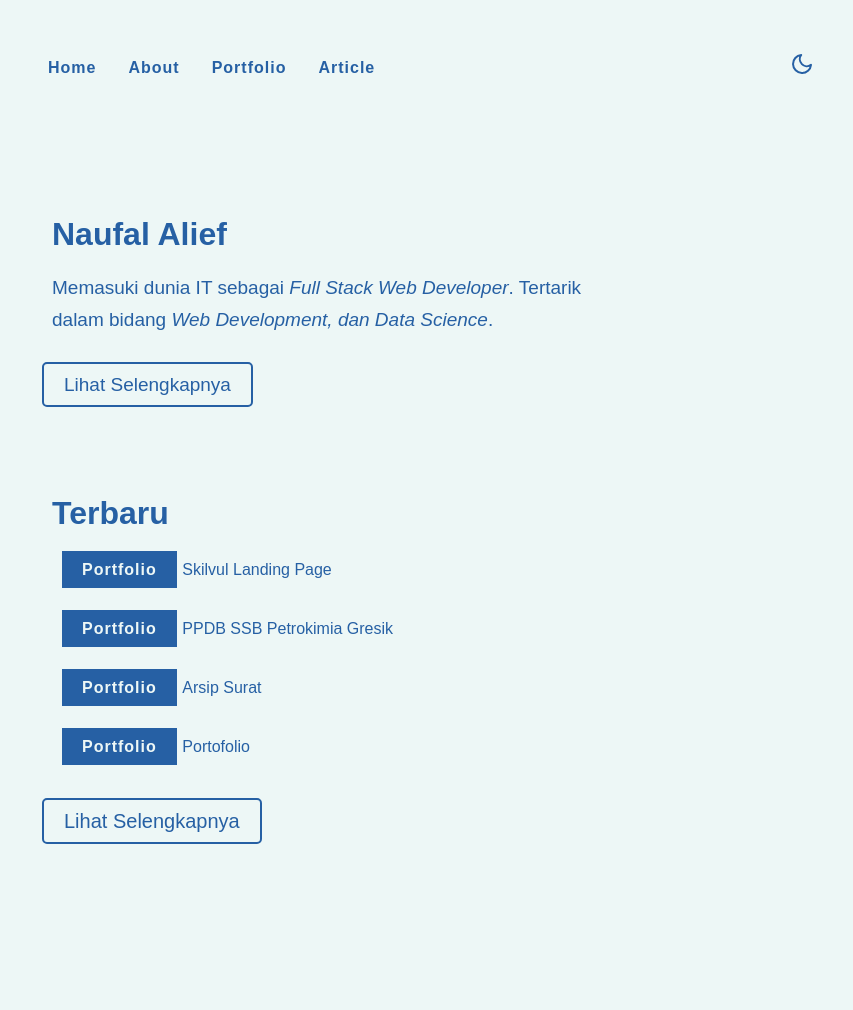
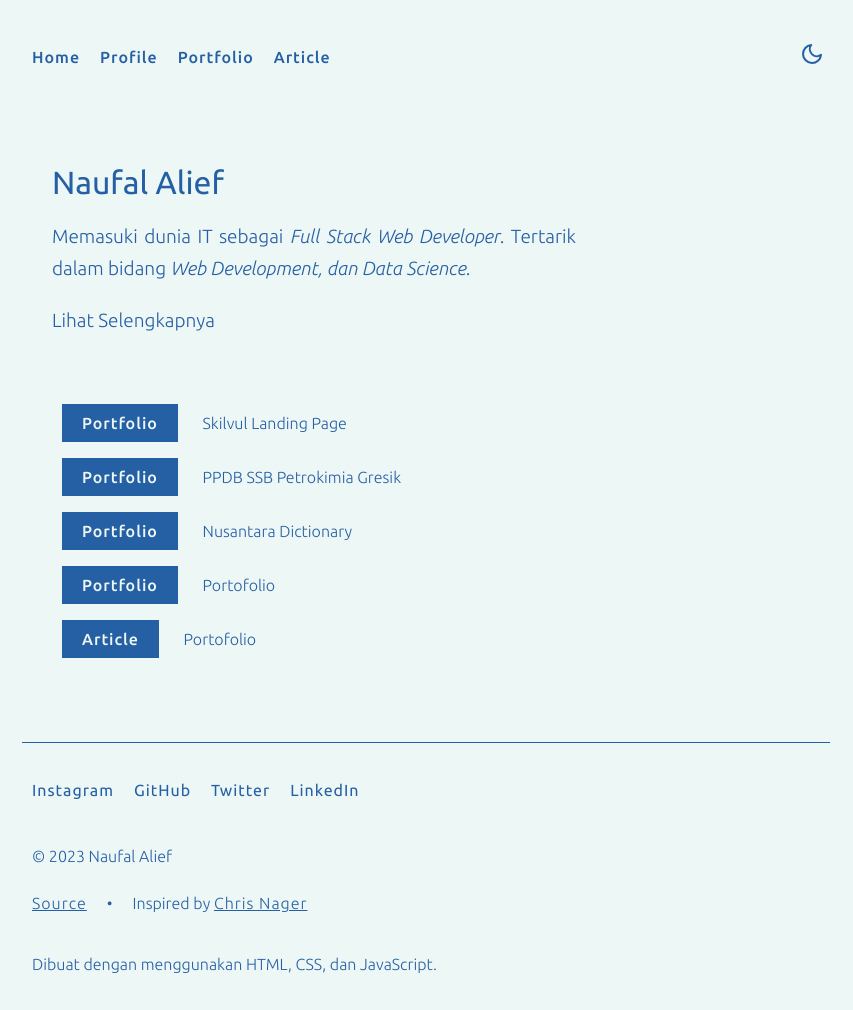
Before and after one commit to naufalalief/mine-portfolio, a plain HTML site: page index.html in a window 1280 px wide. Shown: the whole page, without its empty margins (214-1067 px from the left). Before the commit the page ends 873 px from the top, so only its background shows below. Drawn offline with Linux system fonts and the light colour scheme.

Commit message:
nyu profile and portfolio pages

```diff
--- /dev/null
+++ b/css/style.css
@@ -0,0 +1,284 @@
+:root {
+  --primary-color: #edf7f6;
+  --secondary-color: #2660a4;
+}
+body {
+  margin: 0;
+  padding: 0;
+  font-family: "Ubuntu", sans-serif;
+  font-size: 1.25rem;
+  background-color: var(--primary-color);
+  color: var(--secondary-color);
+}
+/* Container styles */
+.container {
+  max-width: 808px;
+  margin: 0 auto;
+  padding: 0;
+}
+
+nav {
+  display: flex;
+  justify-content: space-between;
+  align-items: center;
+  /* padding: 0 10px; */
+  height: 7rem;
+}
+
+nav .logo a {
+  font-size: 1.5rem;
+  font-weight: bold;
+  text-transform: capitalize;
+  letter-spacing: 1px;
+  color: var(--secondary-color);
+  text-decoration: none;
+}
+
+/* Navigation links styles */
+nav ul {
+  list-style: none;
+  display: flex;
+  margin: 0;
+  padding: 0;
+}
+nav ul li {
+  /* margin: 0 10px; */
+}
+nav ul li a {
+  color: var(--secondary-color);
+  text-decoration: none;
+  font-size: 1rem;
+  font-weight: 500;
+  /* padding: 0 20px; */
+  margin: 10px;
+  letter-spacing: 1px;
+}
+nav .icon button#toggle-btn {
+  background-color: transparent;
+  border: none;
+  outline: none;
+  cursor: pointer;
+}
+a:hover {
+  /* color: ; */
+}
+.nav .icon {
+  color: #2660a4;
+}
+.hero,
+.main-section,
+.cards-section {
+  /* background-color: var(--secondary-color); */
+  color: var(--secondary-color);
+  margin: 30px 0;
+}
+.hero .content,
+.hero .part,
+.main-section .profile,
+.main-section .experiences,
+.cards-section .card {
+  max-width: 50ch;
+  padding: 10px;
+  text-align: left;
+  margin: 32px 0;
+}
+.hero .part {
+  margin: 32px 0;
+  padding: 10px;
+}
+.hero .part ul {
+  list-style: none;
+  display: flex;
+  flex-direction: column;
+  margin: 10px 0 32px 0;
+  padding: 0 20px;
+}
+.hero .part ul li {
+  margin: 2.5px 0;
+  padding: 10px;
+}
+.hero .part ul li a:first-child {
+  background-color: var(--secondary-color);
+  text-decoration: none;
+  font-size: 1rem;
+  font-weight: 500;
+  color: var(--primary-color);
+  padding: 10px 20px;
+  letter-spacing: 1px;
+}
+.hero .part ul li a:last-child {
+  color: var(--secondary-color);
+  font-size: 1rem;
+  text-decoration: none;
+  display: inline-block;
+  font-weight: 300;
+  padding: 0 20px;
+}
+.hero .part ul li a:last-child::after {
+  content: "";
+  display: block;
+  padding-bottom: 5px;
+  padding-left: 20px;
+  border-bottom: 2px solid var(--secondary-color);
+  transform: scaleX(0);
+  transform-origin: left;
+  width: 100%;
+}
+.hero .part ul li a:last-child:hover::after {
+  transform: scaleX(0.5);
+  transition: 0.1s linear;
+}
+.hero .content span,
+.main-section .profile span,
+.main-section .experiences span {
+  font-weight: 300;
+  font-style: italic;
+}
+/* Header styles */
+.hero .content h1,
+.main-section .profile h1,
+.main-section .experiences h1,
+.main-section .experiences h2,
+.main-section .experiences h3,
+.main-section .experiences h4,
+.cards-section .card h1 {
+  font-size: 32px;
+  padding: 0 20px;
+  margin: 10px 0;
+  font-weight: 400;
+}
+.main-section .profile h1,
+.main-section .experiences h1 {
+  font-size: 32px;
+  margin: 10px 0;
+}
+.main-section .experiences h2 {
+  font-size: 24px;
+  margin: 5px 0;
+}
+.main-section .experiences h3 {
+  font-size: 18px;
+  margin: 5px 0;
+}
+.main-section .experiences h4 {
+  font-size: 10px;
+  margin: 5px 0;
+}
+/* Paragraph styles */
+.hero .content p,
+.main-section .profile p,
+.main-section .experiences p,
+.hero .content a,
+.cards-section .card .project-links p,
+footer .copy p {
+  font-size: 19px;
+  padding: 0 20px;
+  text-align: justify;
+  line-height: 1.7;
+  font-weight: 300;
+  margin-bottom: 12;
+}
+.hero .content a.more {
+  /* display: block; */
+  text-decoration: none;
+  color: var(--secondary-color);
+  /* margin: 10px; */
+}
+
+.main-section .profile .about {
+  float: right;
+  height: 300px;
+  padding: 10px;
+  margin: 5px;
+  border-radius: 5%;
+}
+.cards-section .card{
+}
+.cards-section .card .project-links p a{
+    text-decoration: none;
+    color: var(--secondary-color);
+}
+.cards-section .card .project-links p a::after{
+    content: "";
+    display: block;
+    padding-bottom: 5px;
+    padding-left: 20px;
+    border-bottom: 2px solid var(--secondary-color);
+    transform: scaleX(0);
+    transform-origin: left;
+}
+.cards-section .card .project-links p a:hover::after{
+    transform: scaleX(0.2);
+    transition: 0.1s linear;
+}
+.cards-section .card .project-links p a input:invalid{
+    color: red;
+}
+footer {
+  border-top: var(--secondary-color) 1px solid;
+  /* padding: 0 10px; */
+  margin: 32px 0;
+}
+footer .link {
+  display: flex;
+  justify-content: start;
+  align-items: center;
+  padding: 10px 0;
+}
+footer .link ul {
+  list-style: none;
+  display: flex;
+  margin: 24px 0 0 0;
+  padding: 0;
+}
+footer .link ul li {
+  margin: 0;
+}
+footer .link ul li a {
+  color: var(--secondary-color);
+  text-decoration: none;
+  font-size: 16px;
+  /* font-weight: bold; */
+  /* padding: 0 10px; */
+  margin: 10px;
+  letter-spacing: 1px;
+}
+footer .copy {
+  /* display: flex;
+  justify-content: space-between; */
+  margin-top: 32px;
+  /* padding: 0 20px; */
+}
+footer .copy p {
+  font-size: 16px;
+  font-weight: 300;
+  margin: 0;
+  padding: 0 10px;
+}
+footer .copy .content {
+  display: flex;
+  justify-content: start;
+  padding: 0 10px;
+  margin: 10px 0;
+}
+footer .copy .content .dot {
+  padding: 0 10px;
+  margin: 10px;
+}
+footer .copy .content p {
+  font-size: 1rem;
+  font-weight: 300;
+  margin: 10px 0;
+  padding: 0;
+}
+footer .copy .content a {
+  color: var(--secondary-color);
+  font-size: 1rem;
+  font-weight: 300;
+  letter-spacing: 1px;
+}
+footer .copy .end {
+  font-weight: 300;
+  margin: 24px 0;
+  padding: 0 10px;
+}
--- a/index.html
+++ b/index.html
@@ -3,170 +3,22 @@
   <head>
     <meta charset="UTF-8" />
     <title>Personal Website</title>
-    <style>
-      :root {
-        --primary-color: #edf7f6;
-        --secondary-color: #2660a4;
-      }
-      body {
-        margin: 0;
-        padding: 0;
-        font-family: sans-serif;
-        font-size: 1.25rem;
-        background-color: var(--primary-color);
-        color: white;
-      }
-      /* Container styles */
-      .container {
-        max-width: 808px;
-        margin: 0 auto;
-        padding: 0;
-      }
-
-      nav {
-        display: flex;
-        justify-content: space-between;
-        align-items: center;
-        padding: 10px;
-        height: 7rem;
-      }
-
-      nav .logo a {
-        font-size: 1.5rem;
-        font-weight: bold;
-        text-transform: capitalize;
-        letter-spacing: 1px;
-        color: var(--secondary-color);
-        text-decoration: none;
-      }
-
-      /* Navigation links styles */
-      nav ul {
-        list-style: none;
-        display: flex;
-        margin: 0;
-        padding: 0;
-      }
-
-      nav ul li a {
-        color: var(--secondary-color);
-        text-decoration: none;
-        font-size: 1rem;
-        font-weight: bold;
-        padding: 0 16px;
-        letter-spacing: 1px;
-      }
-      nav .icon button#toggle-btn {
-        background-color: transparent;
-        border: none;
-        outline: none;
-        cursor: pointer;
-      }
-      a:hover {
-        /* color: ; */
-      }
-      .nav .icon {
-        color: #2660a4;
-      }
-      .hero {
-        /* background-color: var(--secondary-color); */
-        color: var(--secondary-color);
-        margin: 30px 0;
-      }
-      .hero .content,
-      .hero .part {
-        max-width: 55ch;
-        padding: 10px;
-        text-align: left;
-        margin: 64px 0;
-        /* border: #2660a4 2px solid; */
-      }
-      .hero .part {
-        /* border: #2660a4 2px solid; */
-        margin: 0;
-        padding: 10px;
-      }
-      .hero .part ul {
-        list-style: none;
-        display: flex;
-        flex-direction: column;
-        margin: 10px 0 32px 0;
-        padding: 0 20px;
-      }
-      .hero .part ul li {
-        margin: 5px 0;
-        padding: 10px;
-      }
-      .hero .part ul li a:first-child {
-        background-color: var(--secondary-color);
-        text-decoration: none;
-        font-size: 1rem;
-        font-weight: bold;
-        color: var(--primary-color);
-        padding: 10px 20px;
-        letter-spacing: 1px;
-      }
-      .hero .part ul li a:last-child {
-        color: var(--secondary-color);
-        font-size: 1rem;
-        text-decoration: none;
-        display: inline-block;
-      }
-      .hero .part ul li a:last-child::after {
-        content: "";
-        display: block;
-        padding-bottom: 5px;
-        padding-left: 20px;
-        border-bottom: 2px solid var(--secondary-color);
-        transform: scaleX(0);
-        transform-origin: left;
-        width: 100%;
-      }
-      .hero .part ul li a:last-child:hover::after {
-        transform: scaleX(0.5);
-        transition: 0.1s linear;
-      }
-      .hero .content span {
-        font-style: italic;
-      }
-      /* Header styles */
-      .hero .content h1,
-      .hero .part h2 {
-        font-size: 32px;
-        padding: 0 20px;
-        margin: 10px 0;
-        font-weight: bold;
-      }
-
-      /* Paragraph styles */
-      .hero .content p,
-      .hero .content a {
-        font-size: 19px;
-        padding: 0 20px;
-        text-align: left;
-        line-height: 1.7;
-        margin-bottom: 32px;
-      }
-      .hero .content a.more,
-      .hero .part a.more {
-        /* display: block; */
-        text-decoration: none;
-        color: var(--secondary-color);
-        border: 2px solid var(--secondary-color);
-        padding: 10px 20px;
-        border-radius: 5px;
-        margin: 10px;
-      }
-    </style>
+    <link rel="stylesheet" href="css/style.css">
   </head>
+  <link rel="preconnect" href="https://fonts.googleapis.com" />
+  <link rel="preconnect" href="https://fonts.gstatic.com" crossorigin />
+  <link
+    href="https://fonts.googleapis.com/css2?family=Ubuntu:ital,wght@0,300;0,400;0,500;0,700;1,300;1,400;1,500;1,700&display=swap"
+    rel="stylesheet"
+  />
   <body>
     <div class="container">
       <nav>
         <ul>
-          <li><a href="#">Home</a></li>
-          <li><a href="#">About</a></li>
-          <li><a href="#">Portfolio</a></li>
-          <li><a href="#">Article</a></li>
+          <li><a href="index.html">Home</a></li>
+          <li><a href="profile.html">Profile</a></li>
+          <li><a href="portfolio.html">Portfolio</a></li>
+          <li><a href="article.html">Article</a></li>
         </ul>
         <div class="icon" id="icon">
           <button id="toggle-btn">
@@ -185,7 +37,6 @@
           <a href="#" class="more">Lihat Selengkapnya</a>
         </div>
         <div class="part">
-          <h2>Terbaru</h2>
           <ul>
             <li>
               <a href="#">Portfolio</a>
@@ -197,31 +48,40 @@
             </li>
             <li>
               <a href="#">Portfolio</a>
-              <a href="#">Arsip Surat</a>
+              <a href="#">Nusantara Dictionary</a>
             </li>
             <li>
               <a href="#">Portfolio</a>
               <a href="#">Portofolio</a>
             </li>
+            <li>
+              <a href="#">Article</a>
+              <a href="#">Portofolio</a>
+            </li>
           </ul>
-          <a href="#" class="more">Lihat Selengkapnya</a>
         </div>
       </section>
-      <!-- <section class="about">
-        <h2>About</h2>
-        <div class="content">
-          <img class="img" src="./image/about.jpg" alt="img" />
-          <div class="text">
-            <p>
-              Lorem ipsum dolor sit amet consectetur adipisicing elit. Quisquam
-              voluptatum, quibusdam, quia, voluptate quod quos voluptas
-              exercitationem quas voluptatibus quidem doloribus. Quisquam
-              voluptatum, quibusdam, quia, voluptate quod quos voluptas
-              exercitationem quas voluptatibus quidem doloribus.
-            </p>
+      <footer>
+        <div class="link">
+          <ul>
+            <li><a href="https://www.instagram.com/afalupanama/" target="_blank">Instagram</a></li>
+            <li><a href="https://github.com/naufalalief" target="_blank">GitHub</a></li>
+            <li><a href="#">Twitter</a></li>
+            <li><a href="https://www.linkedin.com/in/naufal-alief/">LinkedIn</a></li>
+          </ul>
+        </div>
+        <div class="copy">
+          <p>&copy; 2023 Naufal Alief</p>
+          <div class="content">
+            <p><a href="https://github.com/naufalalief/mine-portfolio">Source</a></p>
+            <p class="dot">•</p>
+            <p>Inspired by <a href="https://chrisnager.com/" target="_blank">Chris Nager</a></p>
           </div>
+          <p class="end">
+            Dibuat dengan menggunakan HTML, CSS, dan JavaScript.
+          </p>
         </div>
-      </section> -->
+      </footer>
     </div>
   </body>
   <script src="./js/script.js"></script>
```
Also changed, not shown: js/script.js (+15 -0 lines), portfolio.html (added, +85 -0 lines), profile.html (added, +129 -0 lines), post.html (added).
